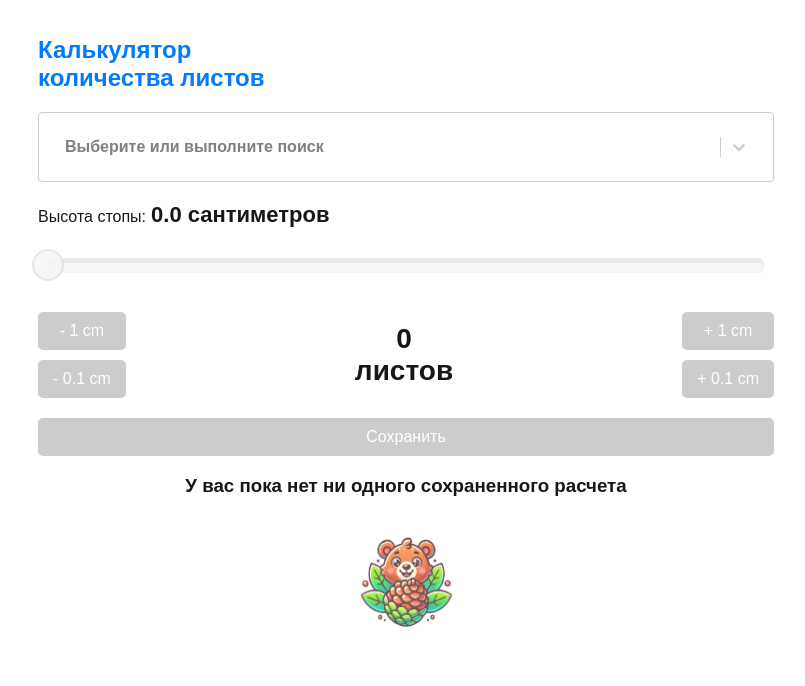
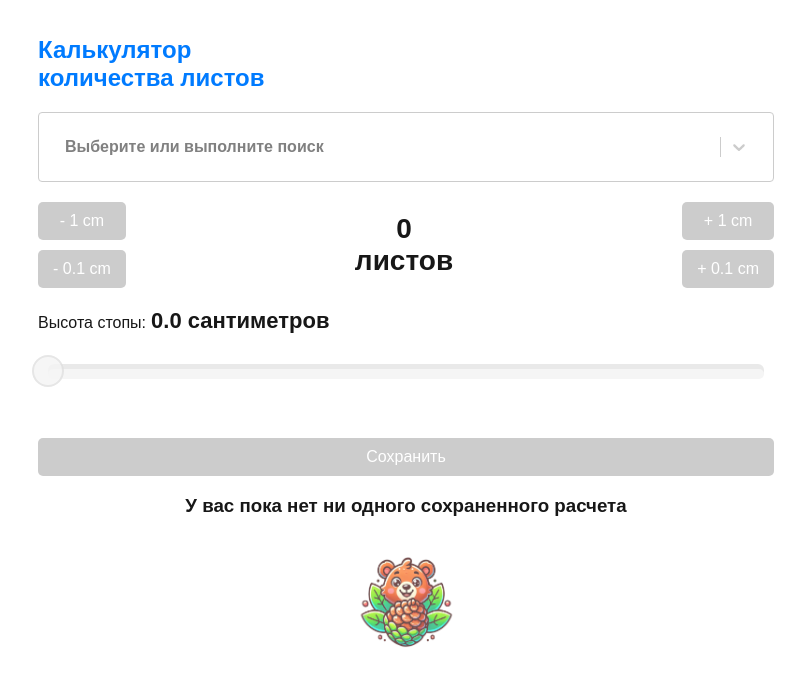
Before and after one commit to madekot/helpers-work, a Next.js app: page /sheet-calculator in a window 1280 px wide. Shown: the top 686 px of the page, without its empty margins (234-1039 px from the left). Built offline with nearby package versions, Linux system fonts and the light colour scheme.

Commit message:
feat: переставляет слайдер ниже

```diff
--- a/src/fsd/features/heightAdjustment/ui/HeightRangeSlider.tsx
+++ b/src/fsd/features/heightAdjustment/ui/HeightRangeSlider.tsx
@@ -22,8 +22,10 @@ export const HeightRangeSlider: React.FC<Props> = ({
     return (
         <div style={{ display: 'flex', alignItems: 'center' }}>
             <div style={{ flex: 1 }}>
-                <label htmlFor="height" style={{ marginRight: 5 }}>Высота стопы:</label>
-                <b style={{ fontSize: 22 }}>{height.toFixed(1)} {getCentimeterLabel(height)}</b>
+                <div style={{marginTop: 20}}>
+                    <label htmlFor="height" style={{ marginRight: 5}}>Высота стопы:</label>
+                    <b style={{ fontSize: 22 }}>{height.toFixed(1)} {getCentimeterLabel(height)}</b>
+                </div>
                 <div style={{ marginTop: 30, marginBottom: 40, padding: '0 10px' }}>
                     <Slider
                         value={height}
--- a/src/fsd/pages/SheetCalculator/SheetCalculator.tsx
+++ b/src/fsd/pages/SheetCalculator/SheetCalculator.tsx
@@ -46,7 +46,6 @@ const SheetCalculator = () => {
             <section className={styles.container}>
                 <h2 className={styles.title}>Калькулятор <br /> количества листов</h2>
                 <MaterialSelect onMaterialChange={setMaterial} selectedMaterial={material} />
-                <HeightRangeSlider onHeightChange={handleHeightChange} height={height} disabled={!material} />
 
                 <HeightControls
                     leftColumn={
@@ -67,6 +66,7 @@ const SheetCalculator = () => {
                         </>
                     }
                 />
+                <HeightRangeSlider onHeightChange={handleHeightChange} height={height} disabled={!material} />
 
                 <SaveCalculation
                     material={material}
```
